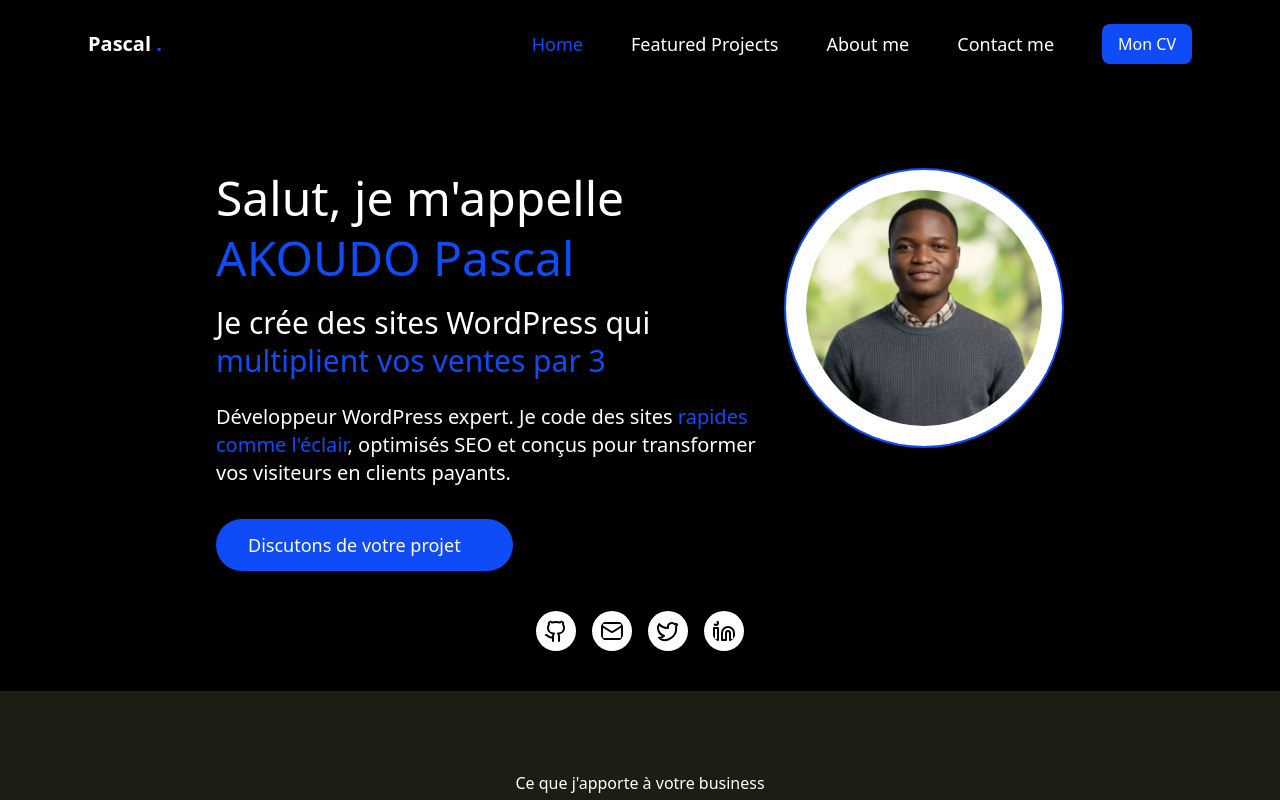
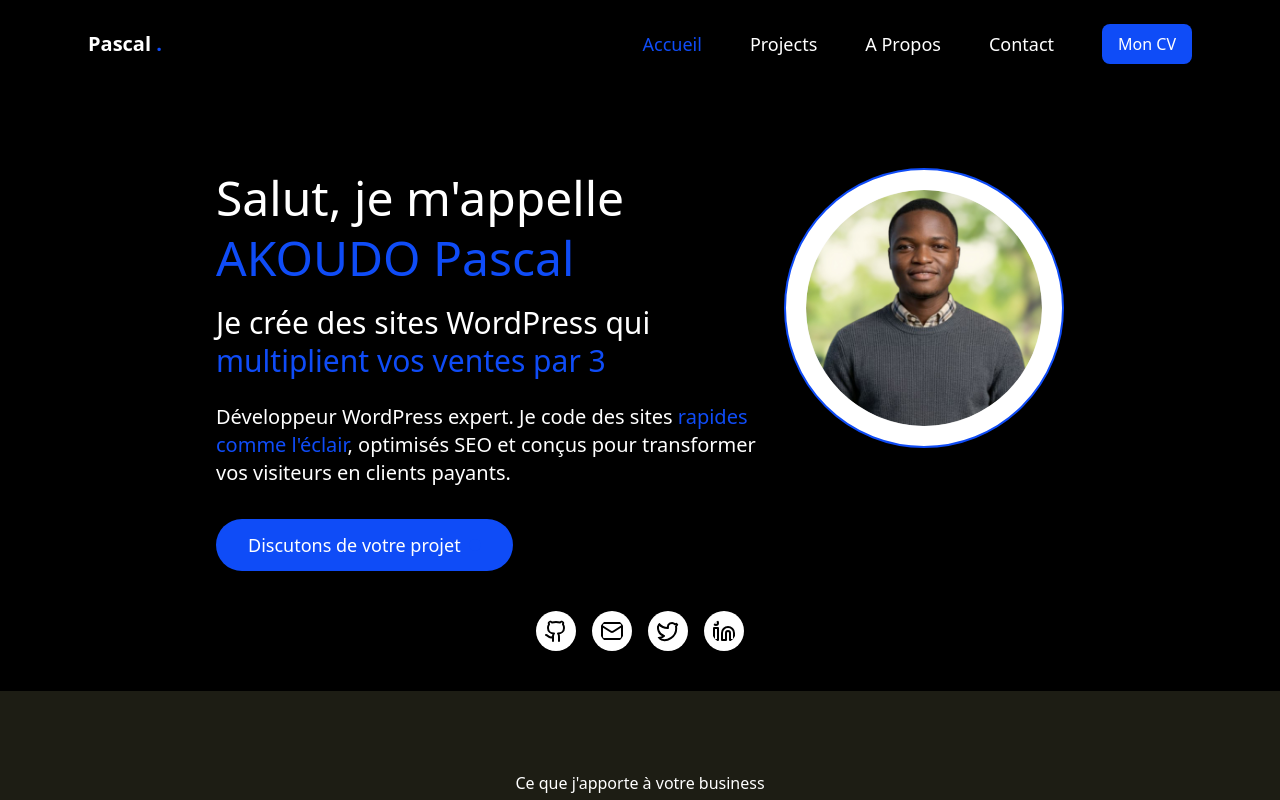
Before and after one commit to Akoudo-dev/Portfolio, a React (Vite) app: page / in a window 1280 px wide. Shown: the top 800 px of the page. Built offline with nearby package versions, Linux system fonts and the light colour scheme.

Commit message:
Mise à jour du site

```diff
--- a/src/components/Nav.tsx
+++ b/src/components/Nav.tsx
@@ -29,22 +29,22 @@ export default function Nav() {
 
         {/* Navigation Desktop */}
         <nav className="hidden md:flex items-center space-x-4 lg:space-x-8 xl:space-x-12 text-white">
-          <Link to="/" className="text-sm lg:text-base xl:text-lg text-[#0f4cf7] hover:text-white transition-colors">Home</Link>
+          <Link to="/" className="text-sm lg:text-base xl:text-lg text-[#0f4cf7] hover:text-white transition-colors">Accueil</Link>
           <a
             href="/#projects"
             onClick={(event) => handleScrollTo(event, 'projects')}
             className="text-sm lg:text-base xl:text-lg hover:text-[#0f4cf7] transition-colors"
           >
-            Featured Projects
+           Projects
           </a>
           <a
             href="/#about"
             onClick={(event) => handleScrollTo(event, 'about')}
             className="text-sm lg:text-base xl:text-lg hover:text-[#0f4cf7] transition-colors"
           >
-            About me
+            A Propos
           </a>
-          <Link to="/contact" className="text-sm lg:text-base xl:text-lg hover:text-[#0f4cf7] transition-colors">Contact me</Link>
+          <Link to="/contact" className="text-sm lg:text-base xl:text-lg hover:text-[#0f4cf7] transition-colors">Contact</Link>
           <a
             href="/cv-pascal-akoudo.pdf"
             target="_blank"
@@ -88,7 +88,7 @@ export default function Nav() {
                 className="text-white text-lg py-2 hover:text-[#0f4cf7] transition-colors"
                 onClick={() => setIsMenuOpen(false)}
               >
-                Home
+               Accueil
               </Link>
               <a
                 href="/#projects"
@@ -98,7 +98,7 @@ export default function Nav() {
                 }}
                 className="text-white text-lg py-2 hover:text-[#0f4cf7] transition-colors"
               >
-                Featured Projects
+                 Projects
               </a>
               <a
                 href="/#about"
@@ -108,14 +108,14 @@ export default function Nav() {
                 }}
                 className="text-white text-lg py-2 hover:text-[#0f4cf7] transition-colors"
               >
-                About me
+                A Propos
               </a>
               <Link
                 to="/contact"
                 className="text-white text-lg py-2 hover:text-[#0f4cf7] transition-colors"
                 onClick={() => setIsMenuOpen(false)}
               >
-                Contact me
+                Contact
               </Link>
             </div>
           </nav>
```
